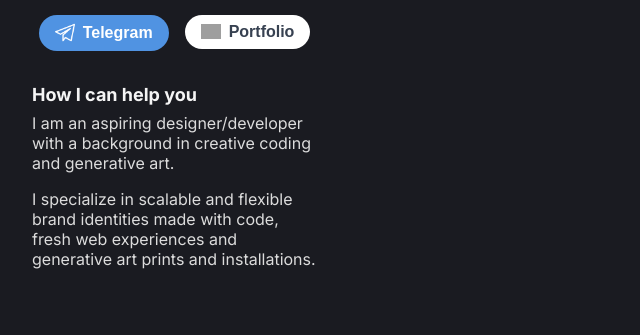
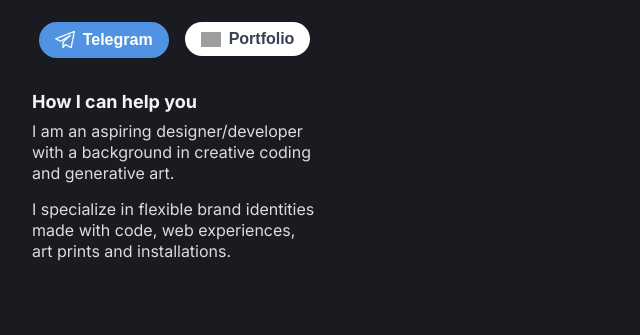
Before and after one commit to dadaismee/DigitalBusinessCard, a React (Create React App) app: page / in a window 1280 px wide. Shown: the part 336-671 px from the top of the page, without its empty margins (0-640 px from the left). Built offline with nearby package versions, Linux system fonts and the light colour scheme; grey boxes are pictures that could not be loaded.

Commit message:
Changed text in About component

```diff
--- a/src/App.css
+++ b/src/App.css
@@ -21,8 +21,4 @@
   .App__container {
     grid-template-columns: 1fr;
   }
-  .App {
-    height: 100vh;
-    justify-content: center;
-  }
 }
--- a/src/components/About/About.jsx
+++ b/src/components/About/About.jsx
@@ -6,7 +6,7 @@ const About = () => {
     <div className='about__container'>
       <h3>How I can help you</h3>
       <p>I am an aspiring designer/developer with a background in creative coding and generative art.</p>
-      <p>I specialize in scalable and flexible brand identities made with code, fresh web experiences and generative art prints and installations.</p>
+      <p>I specialize in flexible brand identities made with code, web experiences, art prints and installations.</p>
     </div>
   )
 }
--- a/src/index.css
+++ b/src/index.css
@@ -6,7 +6,7 @@
   --font-family: "Inter";
   --section-width: 0.75fr;
   --section-padding: 2rem;
-  --line-height: 125%;
+  --line-height: 130%;
 }
 
 body {
```
